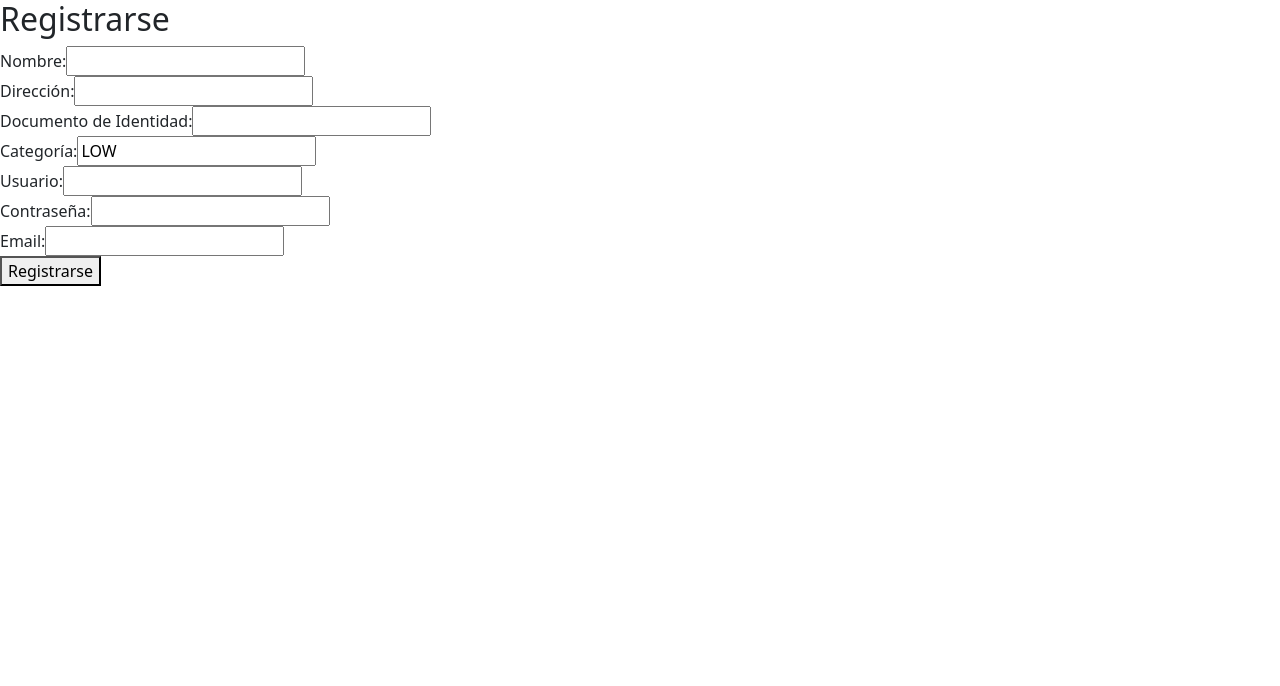
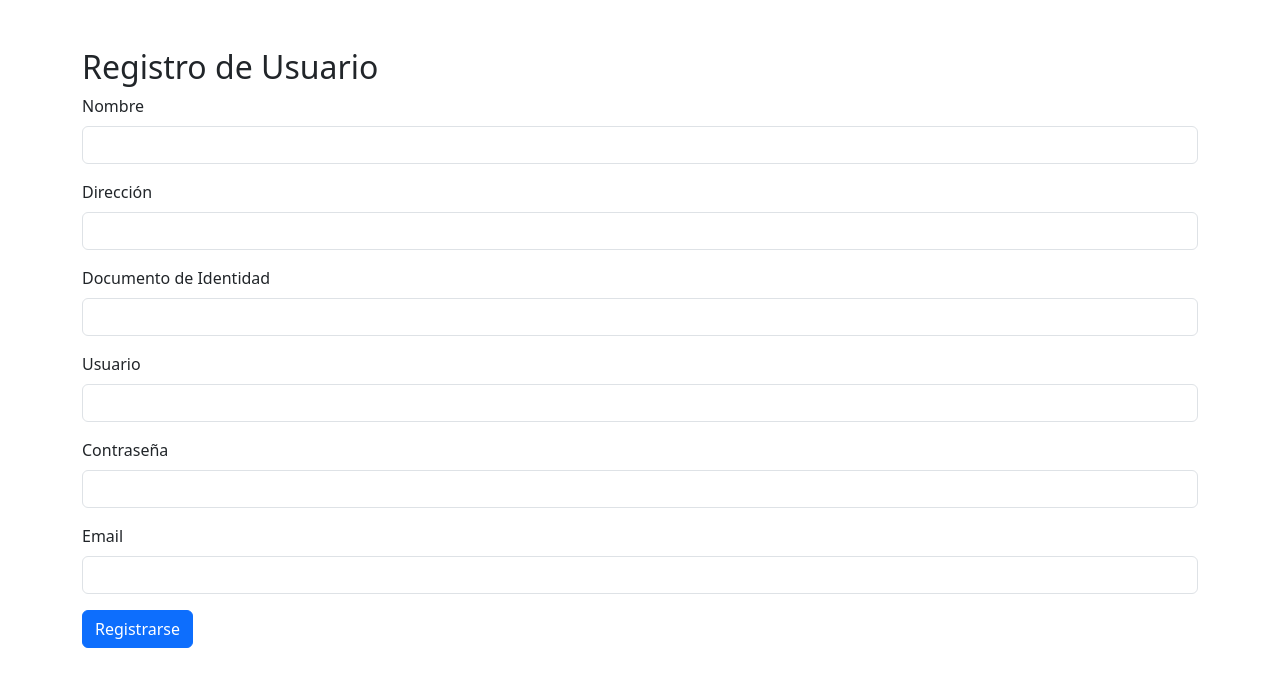
Before and after one commit to BocanegraKleyver/UADE_BOCANEGRA_KLEYVER_ID2_FRONTEND, a React (Create React App) app in the folder uade_bocanegra_kleyver_id2/: page /register in a window 1280 px wide. Shown: the top 686 px of the page. Built offline with nearby package versions, Linux system fonts and the light colour scheme.

Commit message:
17: El login, logout, register, sesion y usuarioactividad (login logout) funcionan. Lo que sigue es validar los productos.

```diff
--- a/uade_bocanegra_kleyver_id2/src/contexts/UsuarioContext.jsx
+++ b/uade_bocanegra_kleyver_id2/src/contexts/UsuarioContext.jsx
@@ -67,7 +67,7 @@ export const UsuarioProvider = ({ children }) => {
   };
 
   return (
-    <UsuarioContext.Provider value={{ usuario, usuarioId, login, logout, register, getUsuarioById }}>
+    <UsuarioContext.Provider value={{ usuario, usuarioId, login, logout, register, getUsuarioById, setUsuarioId }}>
       {children}
     </UsuarioContext.Provider>
   );
--- a/uade_bocanegra_kleyver_id2/src/screens/HomeScreen.jsx
+++ b/uade_bocanegra_kleyver_id2/src/screens/HomeScreen.jsx
@@ -17,6 +17,13 @@ const HomeScreen = () => {
   useEffect(() => {
     if (usuarioId) {
       obtenerCarrito(usuarioId); // Obtener el carrito del usuario
+    } else {
+      // Si no hay usuarioId (por ejemplo, después del registro), intenta obtenerlo del localStorage
+      const storedUser = localStorage.getItem('user');
+      if (storedUser) {
+        const userData = JSON.parse(storedUser);
+        obtenerCarrito(userData.id); // Obtener el carrito del usuario del localStorage
+      }
     }
   }, [usuarioId]); // Actualizar el carrito cuando el usuarioId cambie
 
--- a/uade_bocanegra_kleyver_id2/src/screens/RegisterScreen.jsx
+++ b/uade_bocanegra_kleyver_id2/src/screens/RegisterScreen.jsx
@@ -1,10 +1,12 @@
-import React, { useState } from 'react';
+import React, { useState, useContext } from 'react';
 import { useNavigate } from 'react-router-dom';
 import Swal from 'sweetalert2';
 import { UsuarioContext } from '../contexts/UsuarioContext';
+import { CarritoProductoContext } from '../contexts/CarritoProductoContext'; // Importa el contexto del carrito si lo necesitas
 
 const RegisterScreen = () => {
   const navigate = useNavigate();
+  const { register, setUsuarioId } = useContext(UsuarioContext);
 
   const [user, setUser] = useState({
     nombre: '',
@@ -20,46 +22,21 @@ const RegisterScreen = () => {
     e.preventDefault();
 
     try {
-      // Validaciones de campos
-      if (!user.nombre || !user.direccion || !user.email || !user.password || !user.usuario) {
-        throw new Error('Todos los campos son obligatorios');
-      }
-      if (user.nombre.length < 3) {
-        throw new Error('El nombre debe tener al menos 3 caracteres');
-      }
-      if (user.direccion.length < 5) {
-        throw new Error('La dirección debe tener al menos 5 caracteres');
-      }
-
-      const response = await fetch('http://localhost:8080/api/usuario/register', {
-        method: 'POST',
-        headers: {
-          'Content-Type': 'application/json'
-        },
-        body: JSON.stringify(user)
-      });
-
-      if (!response.ok) {
-        throw new Error('Error en la solicitud');
-      }
-
-      const userData = await response.json();
+      const response = await register(user);
+      console.log('Nuevo usuario registrado:', response);
+      setUsuarioId(response.id); // Establece el ID del usuario en el contexto
 
       // Mostrar mensaje de éxito
       Swal.fire({
         icon: 'success',
         title: '¡Registro exitoso!',
         text: 'Bienvenido a nuestra plataforma.',
+      }).then(() => {
+        // Redirigir a la página de inicio después del registro exitoso
+        navigate('/');
       });
-
-      // Iniciar sesión automáticamente después del registro
-      localStorage.setItem('user', JSON.stringify(userData));
-
-      // Redireccionar a la página de inicio de sesión
-      navigate('/login');
-
     } catch (error) {
-      console.error('Error:', error.message);
+      console.error('Error al registrar usuario:', error.message);
       // Mostrar mensaje de error
       Swal.fire({
         icon: 'error',
@@ -70,84 +47,38 @@ const RegisterScreen = () => {
   };
 
   const handleChange = (e) => {
-    const { name, value } = e.target;
-    setUser({ ...user, [name]: value });
+    setUser({ ...user, [e.target.name]: e.target.value });
   };
 
   return (
-    <div>
-      <h2>Registrarse</h2>
+    <div className="container mt-5">
+      <h2>Registro de Usuario</h2>
       <form onSubmit={handleSubmit}>
-        {/* Campos del formulario */}
-        <div>
-          <label>Nombre:</label>
-          <input
-            type="text"
-            name="nombre"
-            value={user.nombre}
-            onChange={handleChange}
-            required
-          />
+        <div className="mb-3">
+          <label htmlFor="nombre" className="form-label">Nombre</label>
+          <input type="text" className="form-control" id="nombre" name="nombre" value={user.nombre} onChange={handleChange} />
         </div>
-        <div>
-          <label>Dirección:</label>
-          <input
-            type="text"
-            name="direccion"
-            value={user.direccion}
-            onChange={handleChange}
-            required
-          />
+        <div className="mb-3">
+          <label htmlFor="direccion" className="form-label">Dirección</label>
+          <input type="text" className="form-control" id="direccion" name="direccion" value={user.direccion} onChange={handleChange} />
         </div>
-        <div>
-          <label>Documento de Identidad:</label>
-          <input
-            type="text"
-            name="documentoIdentidad"
-            value={user.documentoIdentidad}
-            onChange={handleChange}
-          />
+        <div className="mb-3">
+          <label htmlFor="documentoIdentidad" className="form-label">Documento de Identidad</label>
+          <input type="text" className="form-control" id="documentoIdentidad" name="documentoIdentidad" value={user.documentoIdentidad} onChange={handleChange} />
         </div>
-        <div>
-          <label>Categoría:</label>
-          <input
-            type="text"
-            name="categoria"
-            value={user.categoria}
-            onChange={handleChange}
-          />
+        <div className="mb-3">
+          <label htmlFor="usuario" className="form-label">Usuario</label>
+          <input type="text" className="form-control" id="usuario" name="usuario" value={user.usuario} onChange={handleChange} />
         </div>
-        <div>
-          <label>Usuario:</label>
-          <input
-            type="text"
-            name="usuario"
-            value={user.usuario}
-            onChange={handleChange}
-            required
-          />
+        <div className="mb-3">
+          <label htmlFor="password" className="form-label">Contraseña</label>
+          <input type="password" className="form-control" id="password" name="password" value={user.password} onChange={handleChange} />
         </div>
-        <div>
-          <label>Contraseña:</label>
-          <input
-            type="password"
-            name="password"
-            value={user.password}
-            onChange={handleChange}
-            required
-          />
+        <div className="mb-3">
+          <label htmlFor="email" className="form-label">Email</label>
+          <input type="email" className="form-control" id="email" name="email" value={user.email} onChange={handleChange} />
         </div>
-        <div>
-          <label>Email:</label>
-          <input
-            type="email"
-            name="email"
-            value={user.email}
-            onChange={handleChange}
-            required
-          />
-        </div>
-        <button type="submit">Registrarse</button>
+        <button type="submit" className="btn btn-primary">Registrarse</button>
       </form>
     </div>
   );
```
Also changed, not shown: 1 other file (tests, documents, lock files or other folders).
